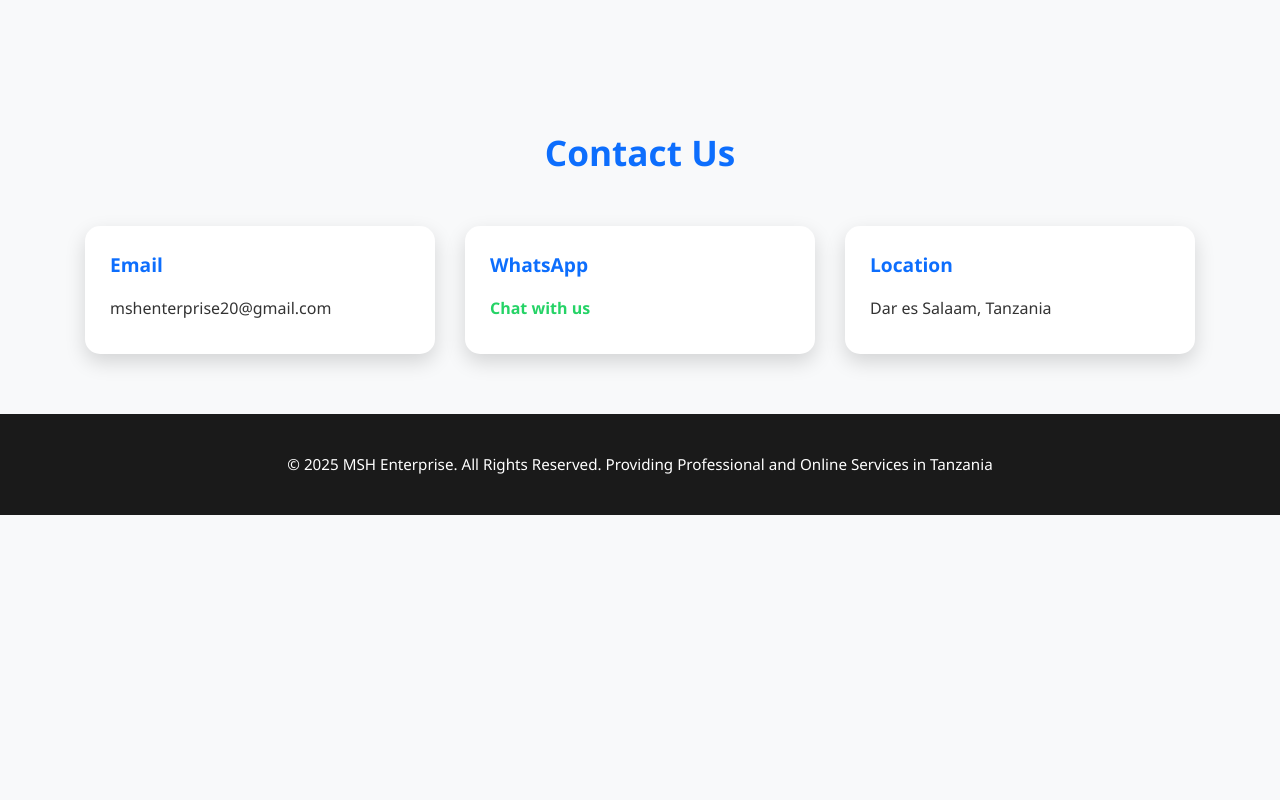
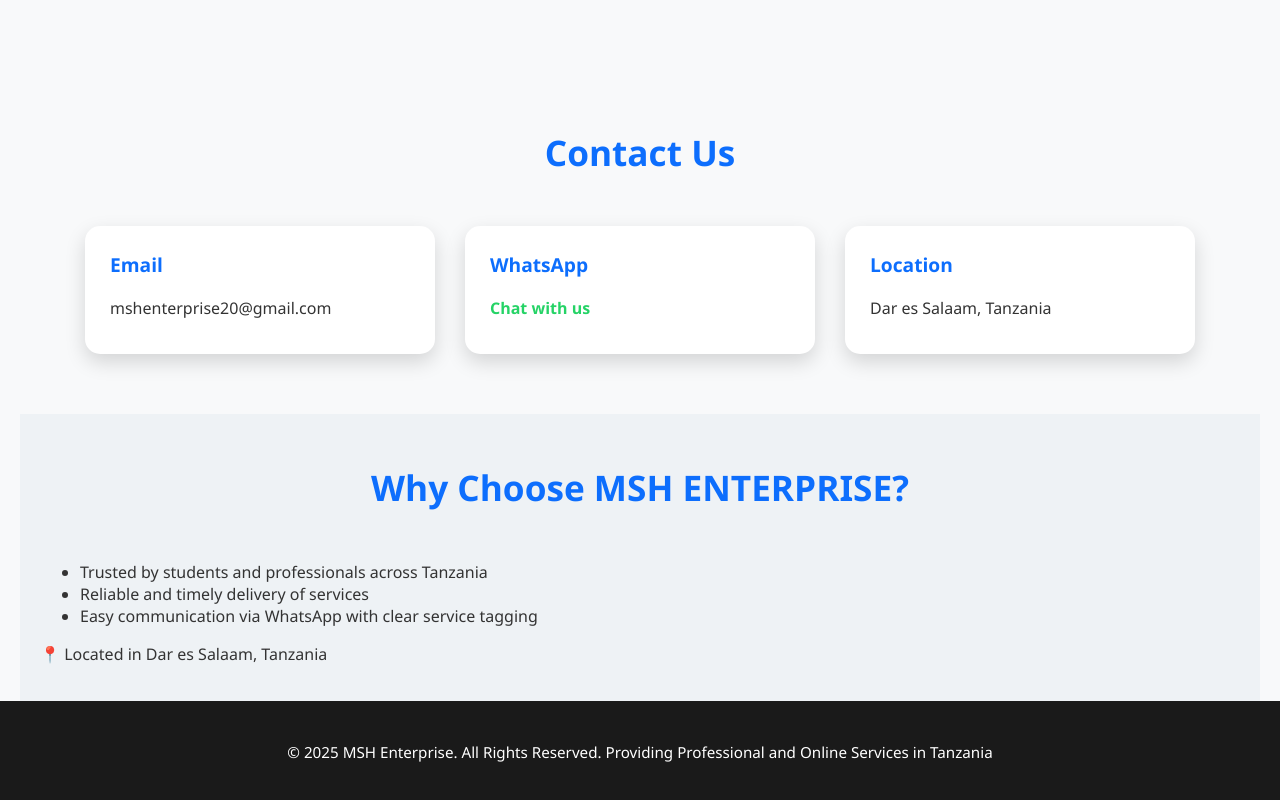
Before and after one commit to mshenterprise/msh-enterprise, a plain HTML site: page index.html in a window 1280 px wide. Shown: the part 1499-2299 px from the top of the page. Before the commit the page ends 2014 px from the top, so only its background shows below. Drawn offline with Linux system fonts and the light colour scheme.

Commit message:
Add trust and location section

```diff
--- a/index.html
+++ b/index.html
@@ -122,6 +122,15 @@
         </div>
     </div>
 </section>
+<section id="about" style="padding:20px; background:#eef2f5;">
+  <h2>Why Choose MSH ENTERPRISE?</h2>
+  <ul>
+    <li>Trusted by students and professionals across Tanzania</li>
+    <li>Reliable and timely delivery of services</li>
+    <li>Easy communication via WhatsApp with clear service tagging</li>
+  </ul>
+  <p>📍 Located in Dar es Salaam, Tanzania</p>
+</section>
 
 <footer>
     <p>&copy; 2025 MSH Enterprise. All Rights Reserved. Providing Professional and Online Services in Tanzania</p>
```
